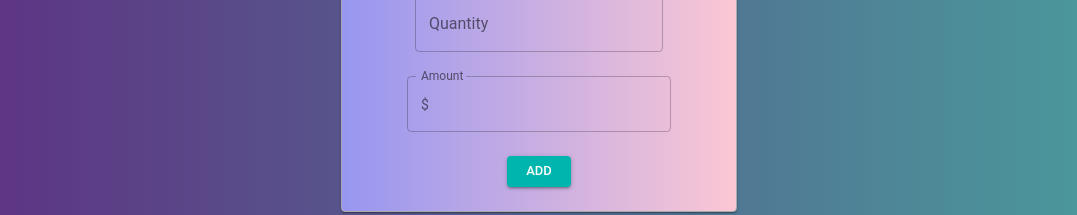
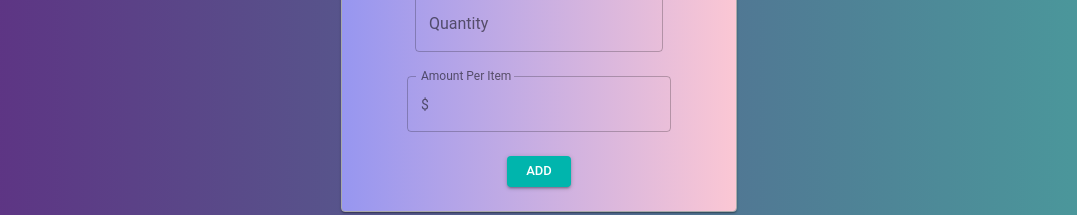
Before and after one commit to hurali97/Billing-Calculator, a React (Create React App) app: page / in a window 1280 px wide. Shown: the part 317-532 px from the top of the page, without its empty margins (101-1178 px from the left). Built offline with nearby package versions, Linux system fonts and the light colour scheme.

Commit message:
bugs fixed

```diff
--- a/src/Component/Card.js
+++ b/src/Component/Card.js
@@ -84,7 +84,7 @@ function SimpleCard(props) {
 
                                     <TextField
                                         id="amount"
-                                        label="Amount "
+                                        label="Amount Per Item"
                                         margin="normal"
                                         variant="outlined"
                                         onChange={props.onAmount}
```
